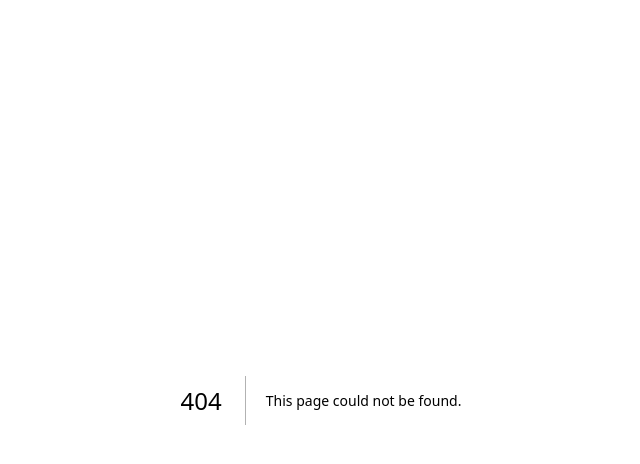
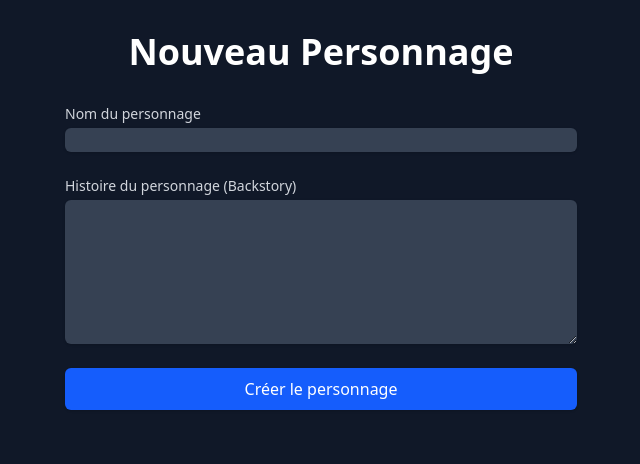
Before and after one commit to Lannora/chroniques-rp, a Next.js app: page /dashboard/create-character in a window 1280 px wide. Before the commit this address had no page. Shown: the top 464 px of the page, without its empty margins (319-959 px from the left). Built offline with nearby package versions, Linux system fonts and the light colour scheme; no server answers.

Commit message:
Add CreateCharacterForm component and update Home page with character creation link

```diff
--- /dev/null
+++ b/app/components/CreateCharacterForm.tsx
@@ -0,0 +1,83 @@
+"use client";
+
+import { useState } from "react";
+import { supabase } from "@/lib/supabaseClient";
+import { useRouter } from "next/navigation";
+
+export default function CreateCharacterForm() {
+  const router = useRouter();
+  const [name, setName] = useState("");
+  const [backstory, setBackstory] = useState("");
+  const [loading, setLoading] = useState(false);
+  const [error, setError] = useState<string | null>(null);
+
+  const handleSubmit = async (e: React.FormEvent) => {
+    e.preventDefault();
+    setLoading(true);
+    setError(null);
+
+    // Récupérer l'utilisateur actuellement connecté
+    const { data: { user } } = await supabase.auth.getUser();
+
+    if (user) {
+      // Insérer le personnage dans la base de données
+      const { error: insertError } = await supabase.from("characters").insert({
+        name: name,
+        backstory: backstory,
+        user_id: user.id, // On associe le personnage à l'utilisateur connecté
+      });
+
+      if (insertError) {
+        setError(insertError.message);
+      } else {
+        // Rediriger vers une page de succès ou le dashboard
+        router.push("/dashboard");
+        router.refresh(); // Important pour que le serveur mette à jour les données
+      }
+    } else {
+        setError("Vous devez être connecté pour créer un personnage.");
+    }
+
+    setLoading(false);
+  };
+
+  return (
+    <form onSubmit={handleSubmit} className="w-full max-w-lg space-y-6">
+      <div>
+        <label htmlFor="name" className="block text-sm font-medium text-gray-300">
+          Nom du personnage
+        </label>
+        <input
+          id="name"
+          type="text"
+          value={name}
+          onChange={(e) => setName(e.target.value)}
+          required
+          className="mt-1 block w-full rounded-md border-gray-600 bg-gray-700 text-white shadow-sm focus:border-blue-500 focus:ring-blue-500"
+        />
+      </div>
+      <div>
+        <label htmlFor="backstory" className="block text-sm font-medium text-gray-300">
+          Histoire du personnage (Backstory)
+        </label>
+        <textarea
+          id="backstory"
+          value={backstory}
+          onChange={(e) => setBackstory(e.target.value)}
+          rows={6}
+          className="mt-1 block w-full rounded-md border-gray-600 bg-gray-700 text-white shadow-sm focus:border-blue-500 focus:ring-blue-500"
+        />
+      </div>
+      <div>
+        <button
+          type="submit"
+          disabled={loading}
+          className="w-full rounded-md border border-transparent bg-blue-600 px-4 py-2 text-base font-medium text-white shadow-sm hover:bg-blue-700 focus:outline-none focus:ring-2 focus:ring-blue-500 focus:ring-offset-2 focus:ring-offset-gray-900 disabled:opacity-50"
+        >
+          {loading ? "Création..." : "Créer le personnage"}
+        </button>
+      </div>
+      {error && <p className="text-sm text-red-500">{error}</p>}
+    </form>
+  );
+}
--- /dev/null
+++ b/app/dashboard/create-character/page.tsx
@@ -0,0 +1,10 @@
+import CreateCharacterForm from "@/app/components/CreateCharacterForm";
+
+export default function CreateCharacterPage() {
+  return (
+    <main className="flex min-h-screen flex-col items-center p-8 bg-gray-900 text-white">
+      <h1 className="text-4xl font-bold mb-8">Nouveau Personnage</h1>
+      <CreateCharacterForm />
+    </main>
+  );
+}
--- a/app/page.tsx
+++ b/app/page.tsx
@@ -1,6 +1,7 @@
-import { createClient } from "@/lib/supabase/server"; // On importe notre nouveau client serveur
+import { createClient } from "@/lib/supabase/server";
 import LoginButton from "./components/LoginButton";
-import LogoutButton from "./components/LogoutButton"; // On va le créer juste après
+import LogoutButton from "./components/LogoutButton";
+import Link from "next/link";
 
 export default async function Home() {
   const supabase = await createClient();
@@ -21,8 +22,11 @@ export default async function Home() {
             <p className="mt-2 text-lg text-gray-300">
               Prêt à construire des légendes ?
             </p>
-            <div className="mt-8">
-                <LogoutButton />
+            <div className="mt-8 flex items-center justify-center gap-x-4">
+              <Link href="/dashboard/create-character" className="rounded-md bg-green-600 px-5 py-3 font-semibold text-white transition hover:bg-green-700">
+                  Créer un personnage
+              </Link>
+              <LogoutButton />
             </div>
           </div>
         ) : (
```
